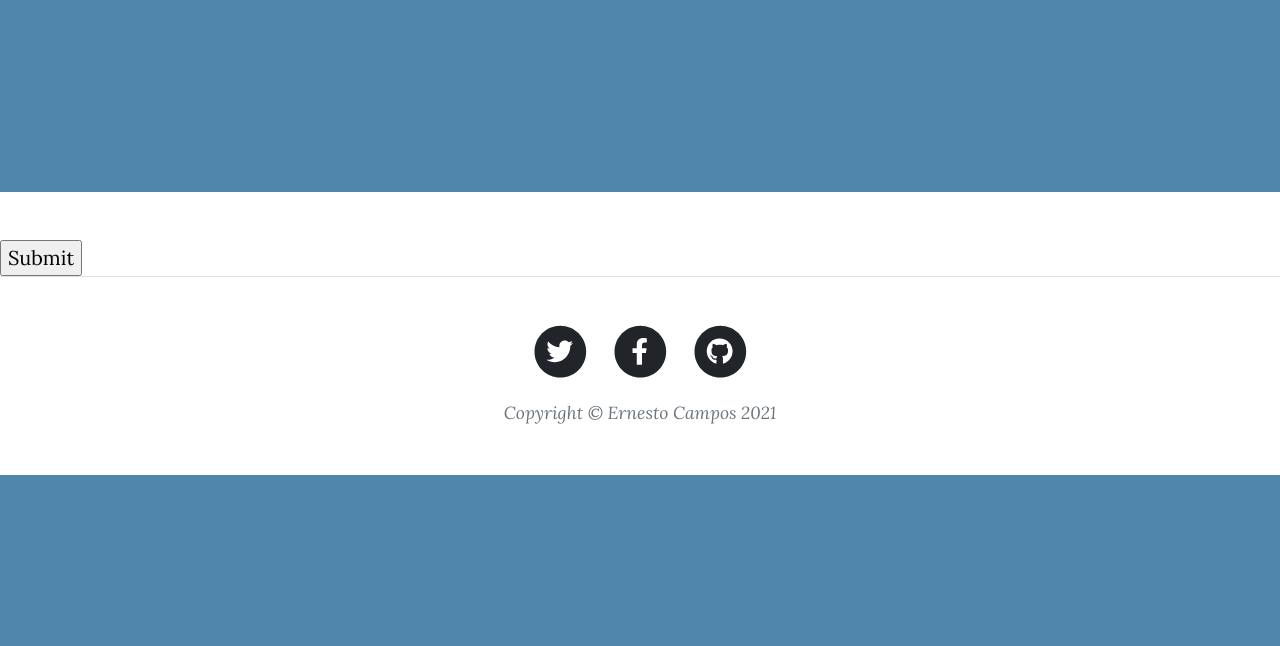
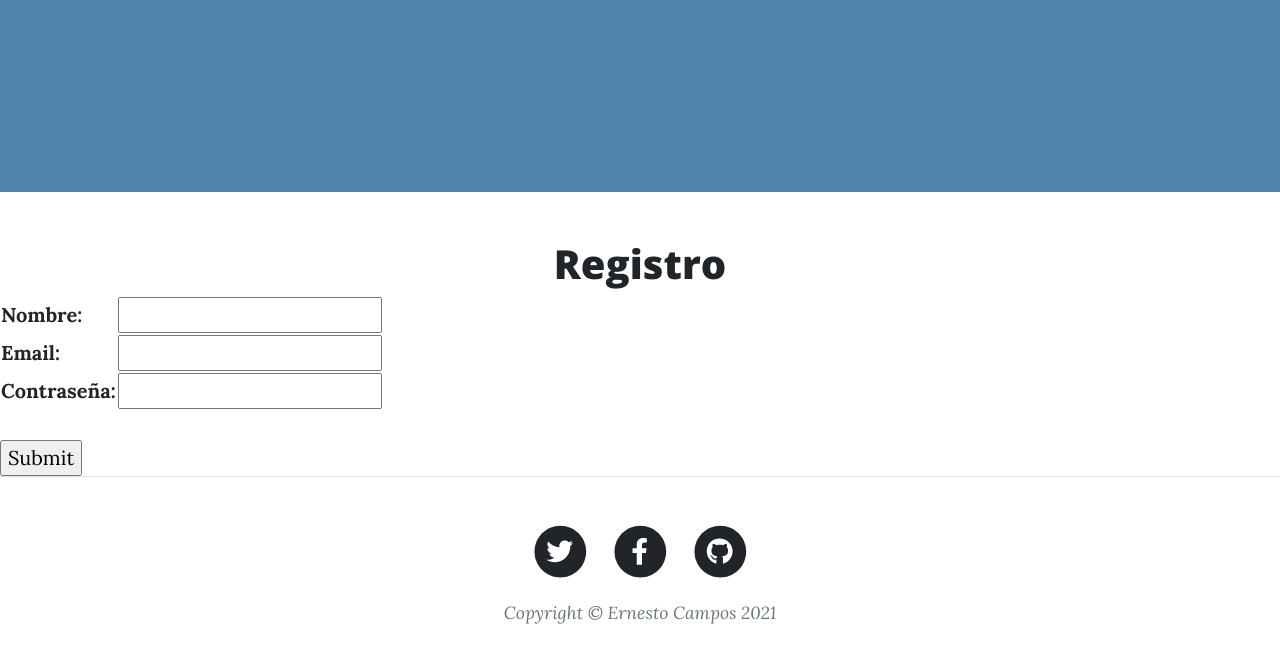
Before and after one commit to ErnestoCampos/Proyecto-Horizonte, a Django app: page /clase/Formulario/ in a window 1280 px wide. Shown: the part 463-1109 px from the top of the page. Before the commit the page ends 938 px from the top, so only its background shows below. Run offline with Django 4.2, Linux system fonts and the light colour scheme; some libraries are stand-ins or nearby versions.

Commit message:
registro completo

```diff
--- a/clase/forms.py
+++ b/clase/forms.py
@@ -1,6 +1,7 @@
+from unittest.util import _MAX_LENGTH
 from django import forms
 
 class Formulario_Usuario(forms.Form):
     nombre = forms.CharField(max_length=20)
-    email = forms.CharField(max_length=40)
-    contraseña = forms.CharField(max_length=25)
+    email = forms.EmailField(max_length=40)
+    contraseña = forms.CharField(max_length=40, widget=forms.PasswordInput)
--- a/clase/templates/form/formulario.html
+++ b/clase/templates/form/formulario.html
@@ -8,13 +8,13 @@
 
 {% block Formulario %}
 
-<form action={% url 'formulario_usuario' %} method="post">
+<form action="" method="post">
     {% csrf_token %}
-
+    <h1 class="text-center">Registro</h1>
     <table>
         {{formulario.as_table}}
     </table>
-
+<br>
     <input type="submit" placeholder="Enviar">
 </form>
 
--- a/clase/views.py
+++ b/clase/views.py
@@ -23,12 +23,10 @@ def formulario_usuario(request):
 
         if formulario.is_valid():
             data = formulario.cleaned_data
-            nuevo_usuario = Usuario(nombre=data['Nombre'],email=data['Email'], contraseña=data['Contraseña'])
+            nuevo_usuario = Usuario(nombre=data['nombre'],email=data['email'], contraseña=data['contraseña'],registrado=True)
             nuevo_usuario.save()
-            return render(request, 'form/formulario.html', {'nuevo_usuario': nuevo_usuario})
+            return render(request, 'index/index.html', {'nuevo_usuario': nuevo_usuario})
 
-        else:
-            formulario = Formulario_Usuario()
-            return render(request, 'form/formulario.html', {'formulario': formulario})
-
-    return render(request, 'form/formulario.html')
+    else:
+        formulario = Formulario_Usuario()
+        return render(request, 'form/formulario.html', {'formulario': formulario})
```
Also changed, not shown: 1 other file.
